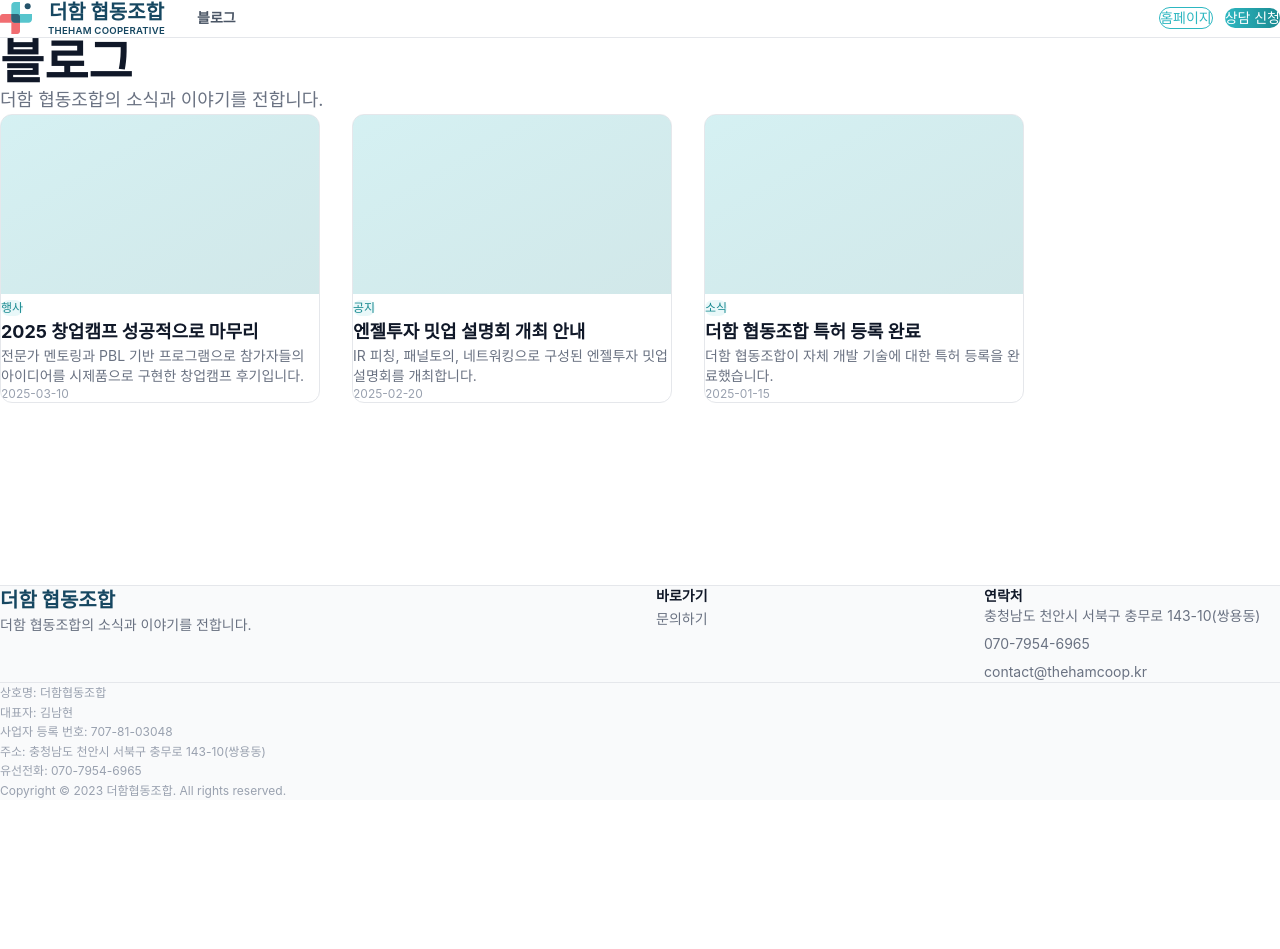
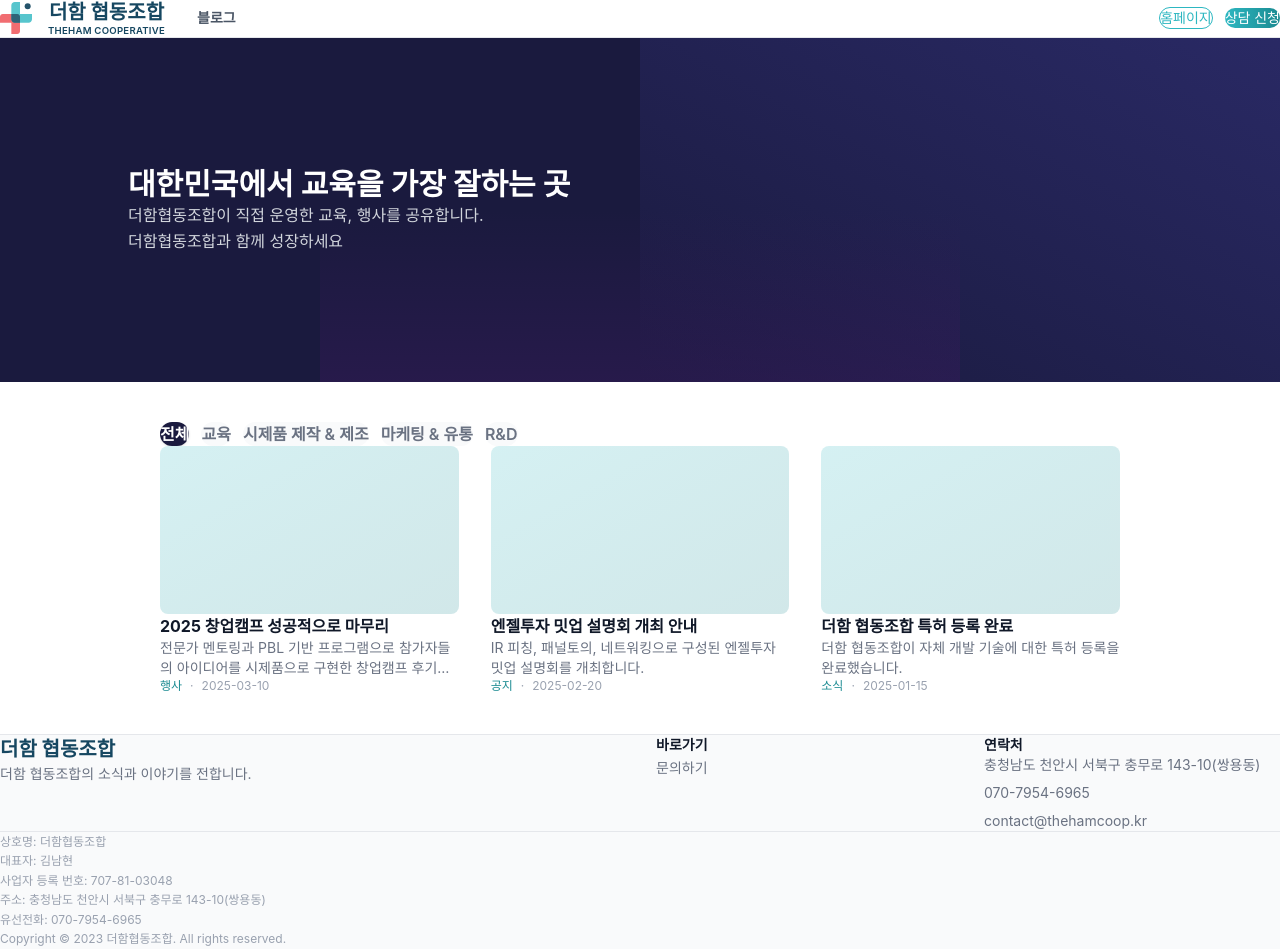
Before and after one commit to thehamcoop/thehamcoop-web, a Next.js app in the folder apps/blog-web/: page / in a window 1280 px wide. Before the commit the page ends 800 px from the top, so only its background shows below. Built offline with nearby package versions, Linux system fonts and the light colour scheme; a web font is replaced by a local one.

Commit message:
feat: 카테고리 레이아웃 수정

```diff
--- a/apps/blog-web/src/app/globals.css
+++ b/apps/blog-web/src/app/globals.css
@@ -42,3 +42,12 @@ body {
   background: #c0c0c0;
   border-radius: 3px;
 }
+
+/* Hide scrollbar for category tabs */
+.hide-scrollbar::-webkit-scrollbar {
+  display: none;
+}
+.hide-scrollbar {
+  scrollbar-width: none;
+  -ms-overflow-style: none;
+}
--- a/apps/blog-web/src/app/page.tsx
+++ b/apps/blog-web/src/app/page.tsx
@@ -1,59 +1,125 @@
 "use client";
 
+import { useState } from "react";
 import { motion } from "framer-motion";
 import Link from "next/link";
 import { POSTS } from "@/constants/posts";
 
+const CATEGORIES = [
+  "전체",
+  "교육",
+  "시제품 제작 & 제조",
+  "마케팅 & 유통",
+  "R&D",
+];
+
 export default function BlogHome() {
+  const [activeCategory, setActiveCategory] = useState("전체");
+
+  const filteredPosts =
+    activeCategory === "전체"
+      ? POSTS
+      : POSTS.filter((post) => post.category === activeCategory);
+
   return (
-    <div className="mx-auto max-w-5xl px-4 py-16 md:px-8">
-      {/* Hero */}
+    <div>
+      {/* Hero Banner */}
+      <section
+        className="relative overflow-hidden bg-[#1a1a3e]"
+        style={{ padding: "8rem 2rem" }}
+      >
+        {/* Decorative shapes */}
+        <div className="pointer-events-none absolute inset-0">
+          <div className="absolute top-0 right-0 h-full w-1/2 bg-linear-to-bl from-[#2d2d6e]/80 to-transparent" />
+          <div className="absolute bottom-0 left-1/4 h-1/2 w-1/2 bg-linear-to-t from-[#3a1a5e]/40 to-transparent" />
+        </div>
+        <div className="relative" style={{ maxWidth: "64rem", margin: "0 auto" }}>
+          <motion.h1
+            initial={{ opacity: 0, y: 20 }}
+            animate={{ opacity: 1, y: 0 }}
+            transition={{ duration: 0.5 }}
+            className="text-xl font-bold text-white md:text-3xl"
+          >
+            대한민국에서 교육을 가장 잘하는 곳
+          </motion.h1>
           <motion.div
             initial={{ opacity: 0, y: 20 }}
             animate={{ opacity: 1, y: 0 }}
-        transition={{ duration: 0.5 }}
-        className="mb-12"
+            transition={{ duration: 0.5, delay: 0.15 }}
+            className="mt-4 text-sm leading-relaxed text-gray-300 md:text-base"
           >
-        <h1 className="text-4xl font-bold text-gray-900 md:text-5xl">
-          블로그
-        </h1>
-        <p className="mt-4 text-lg text-gray-500">
-          더함 협동조합의 소식과 이야기를 전합니다.
-        </p>
+            <p>더함협동조합이 직접 운영한 교육, 행사를 공유합니다.</p>
+            <p>더함협동조합과 함께 성장하세요</p>
           </motion.div>
+        </div>
+      </section>
 
-      {/* Post List */}
-      <div className="grid gap-8 md:grid-cols-2 lg:grid-cols-3">
-        {POSTS.map((post, index) => (
+      {/* Category Tabs + Post List */}
+      <section style={{ maxWidth: "64rem", margin: "0 auto", padding: "2.5rem 2rem" }}>
+        {/* Category Tabs */}
+        <div
+          className="hide-scrollbar mb-10 flex gap-3 overflow-x-auto pb-3"
+          style={{ justifyContent: "flex-start" }}
+        >
+          {CATEGORIES.map((category) => (
+            <button
+              key={category}
+              onClick={() => setActiveCategory(category)}
+              className={`whitespace-nowrap rounded-full text-base font-semibold transition-all duration-200 ${
+                activeCategory === category
+                  ? "bg-[#1a1a3e] text-white shadow-sm px-12 py-5"
+                  : "bg-gray-50 text-gray-500 hover:bg-gray-200 hover:text-gray-700 px-10 py-4"
+              }`}
+            >
+              {category}
+            </button>
+          ))}
+        </div>
+
+        {/* Post Grid - 3 columns */}
+        <div
+          className="grid gap-8"
+          style={{ gridTemplateColumns: "repeat(3, 1fr)" }}
+        >
+          {filteredPosts.map((post, index) => (
             <motion.div
               key={post.slug}
               initial={{ opacity: 0, y: 30 }}
               animate={{ opacity: 1, y: 0 }}
-            transition={{ duration: 0.4, delay: index * 0.1 }}
+              transition={{ duration: 0.4, delay: index * 0.08 }}
             >
               <Link href={`/posts/${post.slug}`} className="group block">
-              <div className="overflow-hidden rounded-xl border border-gray-200 bg-white transition-shadow hover:shadow-lg">
                 {/* Thumbnail */}
-                <div className="aspect-video w-full bg-gradient-to-br from-[#2DB7C1]/20 to-[#1A8A91]/20" />
+                <div className="aspect-video w-full overflow-hidden rounded-lg bg-linear-to-br from-accent/20 to-accent-dark/20">
+                  {post.thumbnail &&
+                    post.thumbnail !== "/images/placeholder.jpg" && (
+                      <img
+                        src={post.thumbnail}
+                        alt={post.title}
+                        className="h-full w-full object-cover transition-transform group-hover:scale-105"
+                      />
+                    )}
+                </div>
 
                 {/* Content */}
-                <div className="p-5">
-                  <span className="inline-block rounded-full bg-[#2DB7C1]/10 px-3 py-1 text-xs font-medium text-[#1A8A91]">
-                    {post.category}
-                  </span>
-                  <h2 className="mt-3 text-lg font-bold text-gray-900 transition-colors group-hover:text-[#2DB7C1]">
+                <div className="mt-4">
+                  <h2 className="text-base font-bold text-gray-900 transition-colors group-hover:text-accent">
                     {post.title}
                   </h2>
-                  <p className="mt-2 line-clamp-2 text-sm text-gray-500">
+                  <p className="mt-1 line-clamp-2 text-sm text-gray-500">
                     {post.description}
                   </p>
-                  <p className="mt-4 text-xs text-gray-400">{post.date}</p>
+                  <div className="mt-3 flex items-center gap-2 text-xs text-gray-400">
+                    <span className="text-accent-dark">{post.category}</span>
+                    <span>·</span>
+                    <span>{post.date}</span>
                   </div>
                 </div>
               </Link>
             </motion.div>
           ))}
         </div>
+      </section>
     </div>
   );
 }
--- a/apps/blog-web/src/app/posts/[slug]/page.tsx
+++ b/apps/blog-web/src/app/posts/[slug]/page.tsx
@@ -18,7 +18,7 @@ export default function PostDetail() {
           </h1>
           <Link
             href="/"
-            className="mt-4 inline-block text-sm text-[#2DB7C1] hover:underline"
+            className="mt-4 inline-block text-sm text-accent hover:underline"
           >
             &larr; 블로그로 돌아가기
           </Link>
@@ -42,7 +42,7 @@ export default function PostDetail() {
       </Link>
 
       <div className="mt-8">
-        <span className="inline-block rounded-full bg-[#2DB7C1]/10 px-3 py-1 text-xs font-medium text-[#1A8A91]">
+        <span className="inline-block rounded-full bg-accent/10 px-3 py-1 text-xs font-medium text-accent-dark">
           {post.category}
         </span>
         <h1 className="mt-4 text-3xl font-bold text-gray-900 md:text-4xl">
```
Lines whose indentation alone changed are shown as unchanged.
